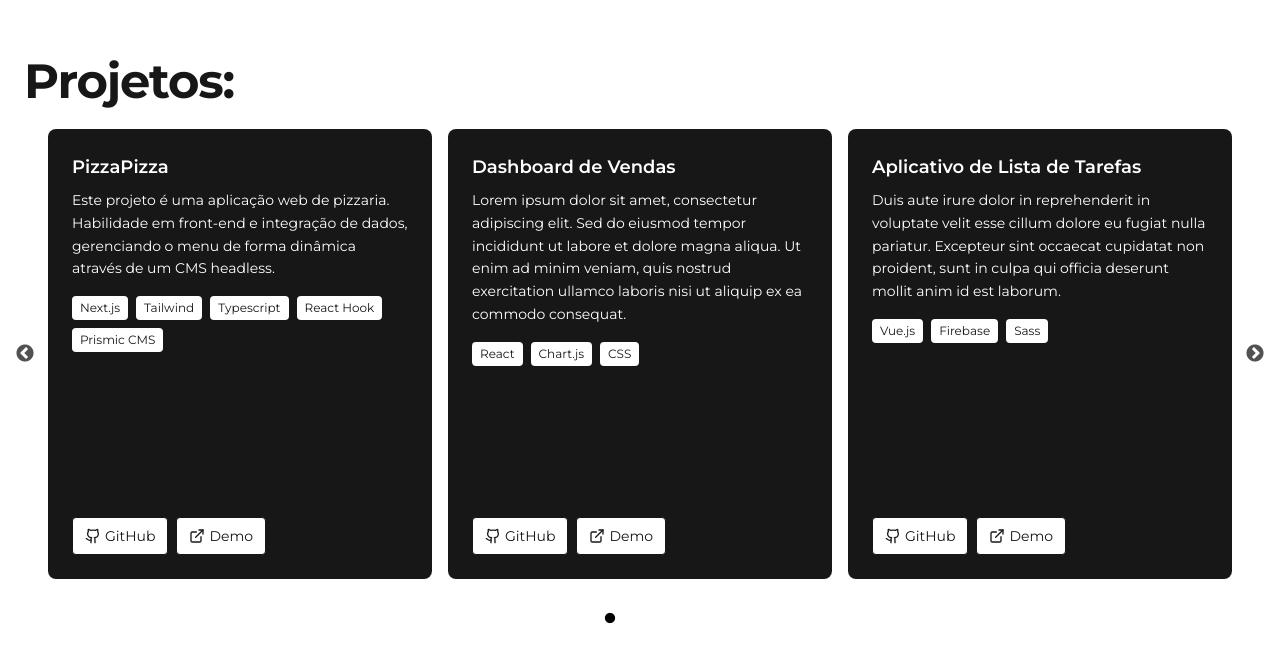
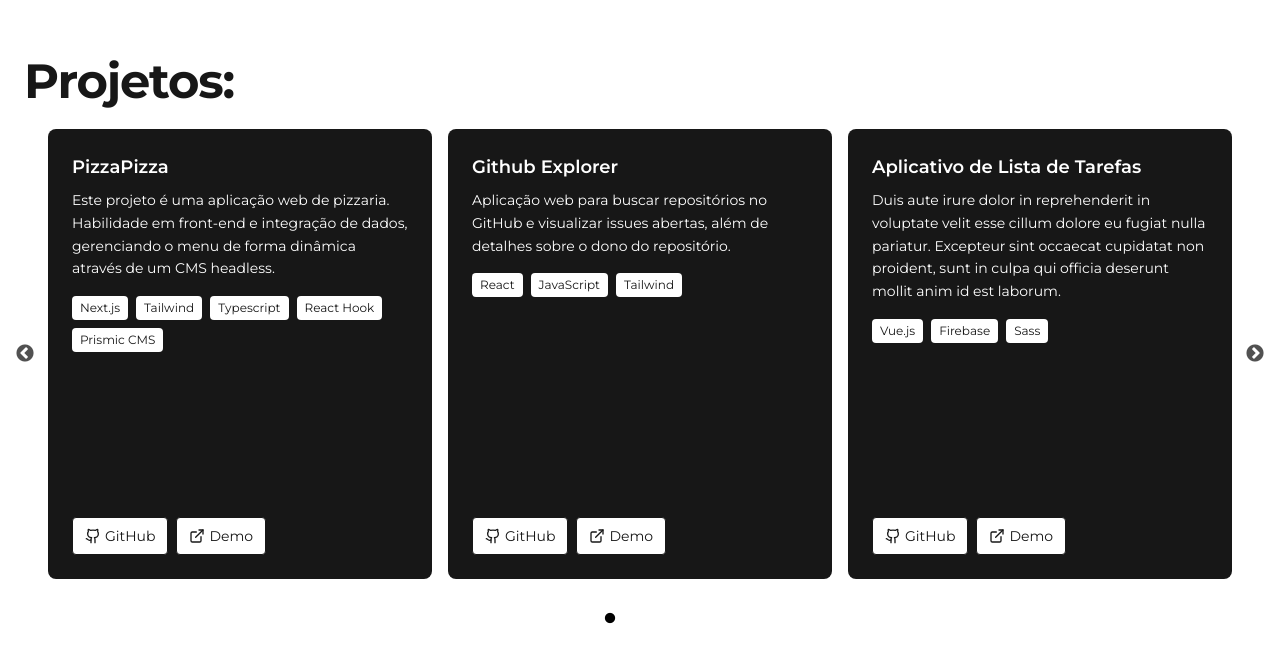
Before and after one commit to ynxdeiv/portfolio-deivid-costa, a Next.js app: page / in a window 1280 px wide. Shown: the part 1103-1766 px from the top of the page. Built offline with nearby package versions, Linux system fonts and the light colour scheme.

Commit message:
feat: add new project

```diff
--- a/src/app/_components/projects/slider/index.tsx
+++ b/src/app/_components/projects/slider/index.tsx
@@ -26,12 +26,12 @@ const projects = [
   },
   {
     id: 3,
-    name: "Dashboard de Vendas",
+    name: "Github Explorer",
     description:
-      "Lorem ipsum dolor sit amet, consectetur adipiscing elit. Sed do eiusmod tempor incididunt ut labore et dolore magna aliqua. Ut enim ad minim veniam, quis nostrud exercitation ullamco laboris nisi ut aliquip ex ea commodo consequat.",
-    tech: ["React", "Chart.js", "CSS"],
-    github: "#",
-    demo: "#"
+      "Aplicação web para buscar repositórios no GitHub e visualizar issues abertas, além de detalhes sobre o dono do repositório.",
+    tech: ["React", "JavaScript", "Tailwind"],
+    github: "https://github.com/ynxdeiv/repos",
+    demo: "https://hubexplorer.vercel.app"
   },
   {
     id: 4,
```
